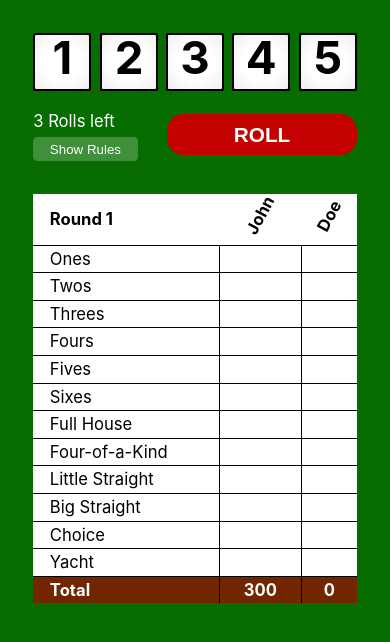
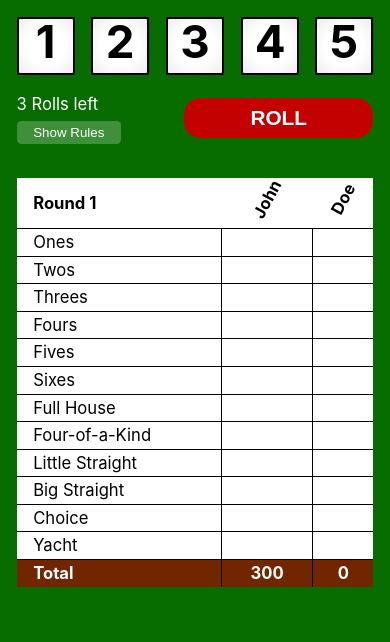
Before and after one commit to segovia94/yacht-game, a Vue app: page / in a window 390 px wide. Shown: the top 642 px of the page. Built offline with nearby package versions, Linux system fonts and the light colour scheme.

Commit message:
better rules layout in mobile

```diff
--- a/src/App.vue
+++ b/src/App.vue
@@ -48,7 +48,7 @@ html {
 }
 
 body {
-  margin: 2rem;
+  margin: 1rem;
   color: white;
   font-family: -apple-system, BlinkMacSystemFont, "Segoe UI", "Roboto",
     "Helvetica Neue", Arial, sans-serif, "Apple Color Emoji", "Segoe UI Emoji",
@@ -57,6 +57,12 @@ body {
   font-size: 1rem;
 }
 
+@media screen and (min-width: 930px) {
+  body {
+    margin: 2rem;
+  }
+}
+
 p {
   margin-top: 0;
   margin-bottom: 1rem;
--- a/src/components/TheRules.vue
+++ b/src/components/TheRules.vue
@@ -99,7 +99,7 @@ export default {
 .rules {
   background-color: #408f3b;
   border-radius: 0.25rem;
-  font-size: 0.65rem;
+  font-size: 0.825rem;
   transition: max-height 0.5s ease-in-out;
   max-height: 700px;
   overflow: hidden;
@@ -111,8 +111,20 @@ export default {
   }
 }
 
+@media screen and (min-width: 930px) {
+  .rules {
+    font-size: 0.65rem;
+  }
+}
+
 .rules__wrapper {
-  padding: 1rem;
+  padding: 0.5rem;
+}
+
+@media screen and (min-width: 930px) {
+  .rules__wrapper {
+    padding: 1rem;
+  }
 }
 
 .rules__description {
@@ -133,10 +145,24 @@ export default {
 
 .rules__table {
   width: 100%;
-  font-size: 0.825em;
+}
+
+@media screen and (max-width: 929px) {
+  .rules__table {
+    width: calc(100% + 1rem);
+    line-height: 1.3;
+    margin: 0 -0.5rem;
+  }
+}
+
+@media screen and (min-width: 930px) {
+  .rules__table {
+    font-size: 0.825em;
+  }
 }
 
 .rules__table th {
+  padding-left: 0.25em;
   text-align: left;
   border-bottom: 1px solid white;
 }
```
